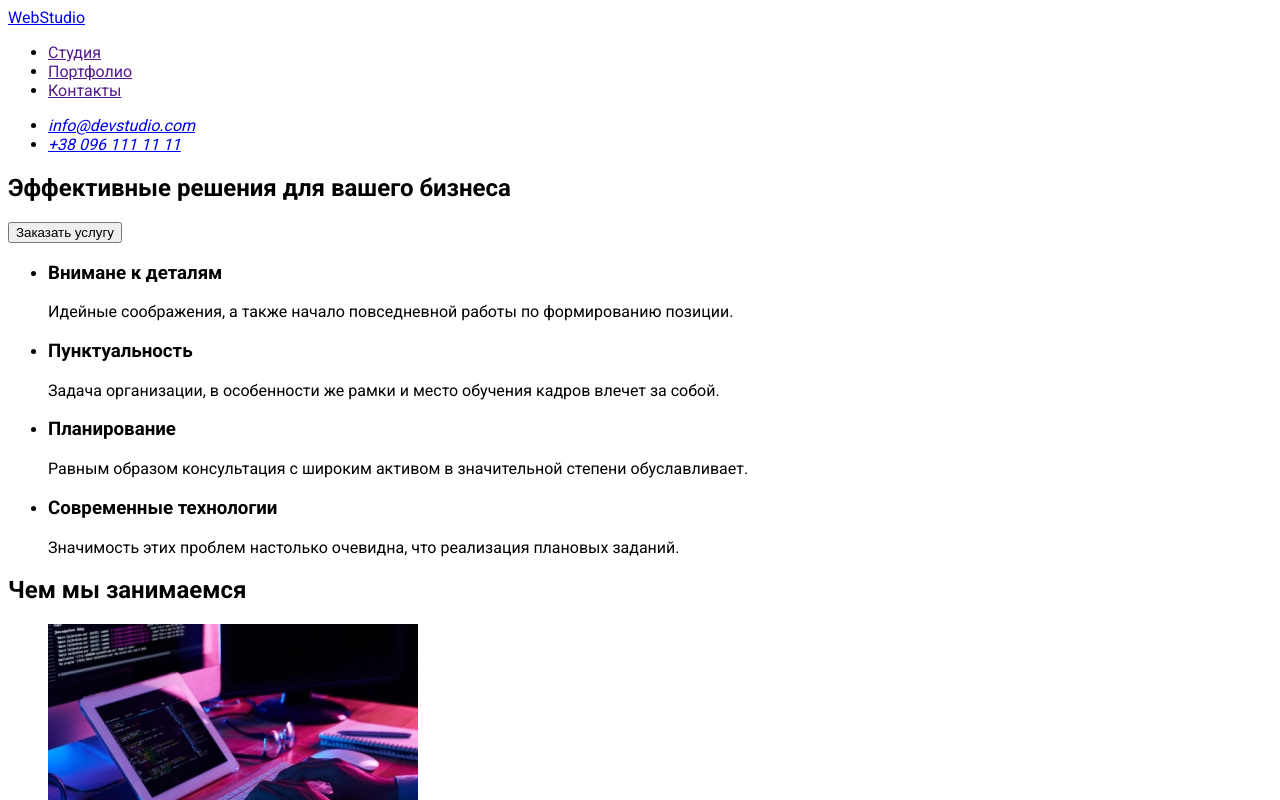
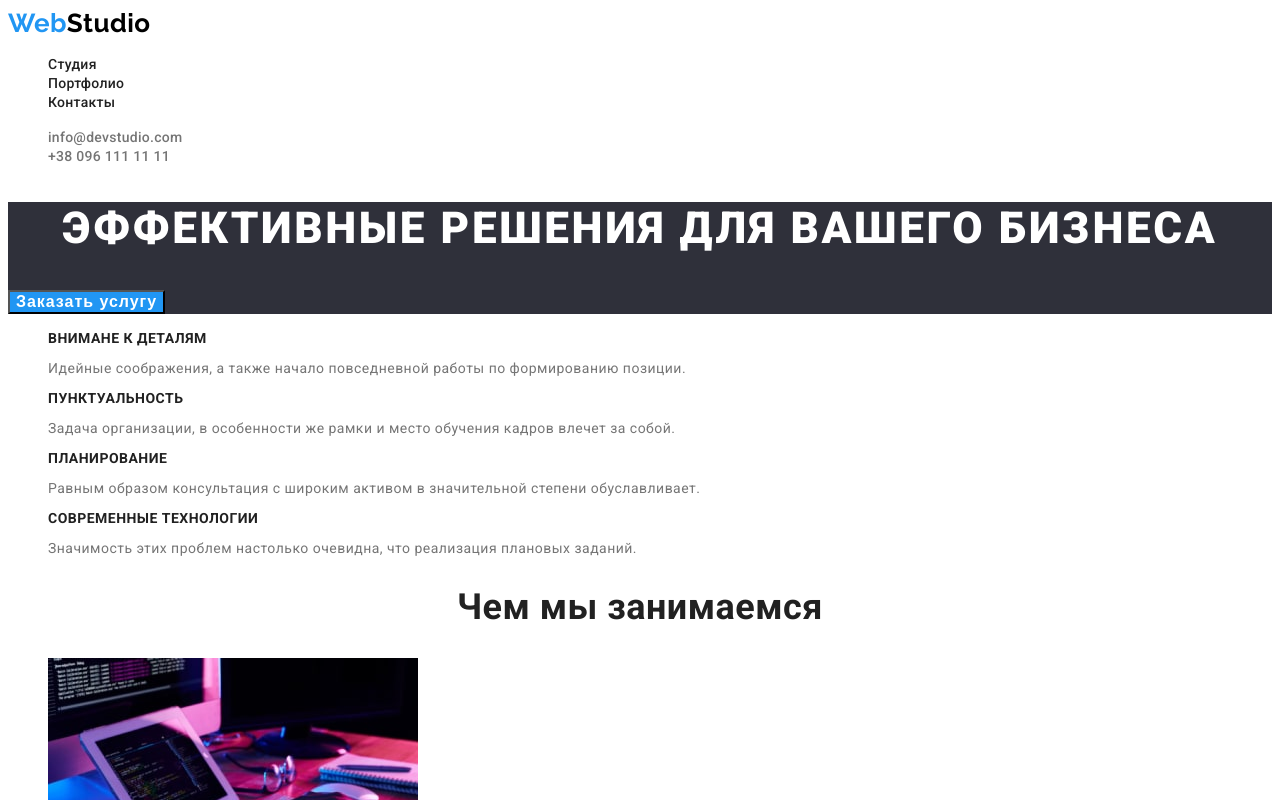
Before and after one commit to canon318i/goit-markup-hw-02, a plain HTML site: page index.html in a window 1280 px wide. Shown: the top 800 px of the page. Drawn offline with Linux system fonts and the light colour scheme.

Commit message:
Adds completed css for index.html

```diff
--- a/css/styles.css
+++ b/css/styles.css
@@ -1,11 +1,168 @@
 :root {
-  --primary-header-color: #212121
-  --secondary-header-color: #000000
-  --primary-text-color: #757575
-  --secondary-text-color: #
+  --primary-header-color: #212121;
+  --secondary-header-color: #ffffff;
+  --primary-text-color: #757575;
+  --secondary-text-color: #ffffff;
+  --alt-bkg-color: #f5f4fa;
+  --hero-footer-color: #2f303a;
+  --accent-color: #2196f3;
+  --logo-black: #000000;
+  --logo-white: #ffffff;
 }
 
 body {
-  font-family: 'Raleway', sans-serif;
   font-family: 'Roboto', sans-serif;
+  font-style: normal;
+  font-weight: 400;
+  letter-spacing: 0.03em;
+  background-color: #ffffff;
 }
+
+/* Глобальные */
+.link {
+  text-decoration: none;
+  font-style: inherit;
+}
+.list {
+  list-style: none;
+}
+.logo {
+  font-family: Raleway;
+  font-weight: 700;
+  font-size: 26px;
+  line-height: cal(31/26);
+}
+.address {
+  font-style: inherit;
+}
+/* Шапка */
+
+.header-logo {
+  color: var(--logo-black);
+}
+
+.header-logo-accent {
+  color: var(--accent-color);
+}
+
+.header-nav-link {
+  font-weight: 500;
+  font-size: 14px;
+  line-height: cal (16/14);
+  letter-spacing: 0.02em;
+  color: var(--primary-header-color);
+}
+.header-nav-link:hover,
+.header-nav-link:focus {
+  color: var(--accent-color);
+}
+
+.header-contact-link {
+  font-weight: 500;
+  font-size: 14px;
+  line-height: cal (16/14);
+  letter-spacing: 0.02em;
+  color: var(--primary-text-color);
+}
+.header-contact-link:hover,
+.header-contact-link:focus {
+  color: var(--accent-color);
+}
+
+/* Герой */
+.hero-section {
+  background-color: var(--hero-footer-color);
+}
+
+.hero-hdr {
+  font-weight: 900;
+  font-size: 44px;
+  line-height: cal(60/44);
+  text-align: center;
+  letter-spacing: 0.06em;
+  text-transform: uppercase;
+  color: var(--secondary-text-color);
+}
+
+.hero-btn {
+  font-weight: 700;
+  font-size: 16px;
+  line-height: cal(30/16);
+  text-align: center;
+  letter-spacing: 0.06em;
+  color: var(--secondary-header-color);
+  background-color: var(--accent-color);
+  cursor: pointer;
+}
+
+/* Особенности */
+.skills-item-header {
+  font-weight: 700;
+  font-size: 14px;
+  line-height: cal(16/14);
+  text-transform: uppercase;
+  color: var(--primary-header-color);
+}
+
+.skills-item-text {
+  font-size: 14px;
+  line-height: cal(24/14);
+  color: var(--primary-text-color);
+}
+
+/* Чем мы занимаемся */
+
+.mission-header,
+.team-header {
+  font-weight: 700;
+  font-size: 36px;
+  line-height: cal(42/36);
+  text-align: center;
+  color: var(--primary-header-color);
+}
+
+.team-section {
+  background-color: var(--alt-bkg-color);
+}
+.team-item-header {
+  font-weight: 500;
+  font-size: 16px;
+  line-height: cal(19/16);
+  text-align: center;
+  color: var(--primary-header-color);
+}
+
+.team-item-text {
+  font-size: 16px;
+  line-height: cal(19/16);
+  text-align: center;
+  color: var(--primary-text-color);
+}
+
+.footer {
+  background-color: var(--hero-footer-color);
+}
+
+.footer-logo {
+  color: var(--logo-white);
+}
+
+.footer-logo .footer-logo-accent {
+  color: var(--accent-color);
+}
+
+.footer-address {
+  font-size: 14px;
+  line-height: cal(24/14);
+  color: var(--secondary-text-color);
+}
+
+.footer-link {
+  font-size: 14px;
+  line-height: cal(24/14);
+  color: rgba(255, 255, 255, 0.6);
+}
+.footer-link:hover,
+.footer-lin:focus {
+  color: var(--accent-color);
+}
--- a/index.html
+++ b/index.html
@@ -6,26 +6,45 @@
     <meta name="viewport" content="width=device-width, initial-scale=1.0" />
     <title>WebStudio - Main</title>
     <link rel="stylesheet" href="./css/styles.css" />
-    <link rel="preconnect" href="https://fonts.googleapis.com">
-    <link rel="preconnect" href="https://fonts.gstatic.com" crossorigin>
-    <link href="https://fonts.googleapis.com/css2?family=Raleway:wght@700&family=Roboto:wght@400;500;700&display=swap" rel="stylesheet">
+    <link rel="preconnect" href="https://fonts.googleapis.com" />
+    <link rel="preconnect" href="https://fonts.gstatic.com" crossorigin />
+    <link
+      href="https://fonts.googleapis.com/css2?family=Raleway:wght@700&family=Roboto:wght@400;500;700;900&display=swap"
+      rel="stylesheet"
+    />
   </head>
 
   <body>
     <!-- Шапка -->
-    <header>
-      <nav>
-        <a href="/" lang="en">WebStudio</a>
-        <ul>
-          <li><a href="">Студия</a></li>
-          <li><a href="">Портфолио</a></li>
-          <li><a href="">Контакты</a></li>
+    <header class="header">
+      <nav class="header-nav">
+        <a class="logo header-logo link" href="/" lang="en"
+          ><span class="header-logo-accent">Web</span>Studio</a
+        >
+        <ul class="header-nav-list list">
+          <li class="header-nav-item">
+            <a class="header-nav-link link" href="">Студия</a>
+          </li>
+          <li class="header-nav-item">
+            <a class="header-nav-link link" href="">Портфолио</a>
+          </li>
+          <li class="header-nav-item">
+            <a class="header-nav-link link" href="">Контакты</a>
+          </li>
         </ul>
       </nav>
-      <address>
-        <ul>
-          <li><a href="email:info@devstudio.com">info@devstudio.com</a></li>
-          <li><a href="tel:+380961111111">+38 096 111 11 11</a></li>
+      <address class="address">
+        <ul class="header-contact-list list">
+          <li class="header-contact-item">
+            <a class="header-contact-link link" href="email:info@devstudio.com"
+              >info@devstudio.com</a
+            >
+          </li>
+          <li class="header-contact-item">
+            <a class="header-contact-link link" href="tel:+380961111111"
+              >+38 096 111 11 11</a
+            >
+          </li>
         </ul>
       </address>
     </header>
@@ -33,66 +52,71 @@
     <!-- Контент -->
     <main>
       <!-- Герой -->
-      <section>
-        <h1>Эффективные решения для вашего бизнеса</h1>
-        <button type="button">Заказать услугу</button>
+      <section class="hero-section">
+        <h1 class="hero-hdr">Эффективные решения для вашего бизнеса</h1>
+        <button type="button" class="hero-btn btn">Заказать услугу</button>
       </section>
+
       <!-- Особенности -->
-      <section>
-        <h2 hidden>Особенности</h2>
-        <ul>
-          <li>
-            <h3>Внимане к деталям</h3>
-            <p>
+      <section class="skills-section">
+        <h2 class="" hidden>Особенности</h2>
+        <ul class="skills-list list">
+          <li class="skills-item">
+            <h3 class="skills-item-header">Внимане к деталям</h3>
+            <p class="skills-item-text">
               Идейные соображения, а также начало повседневной работы по
               формированию позиции.
             </p>
           </li>
-          <li>
-            <h3>Пунктуальность</h3>
-            <p>
+          <li class="skills-item">
+            <h3 class="skills-item-header">Пунктуальность</h3>
+            <p class="skills-item-text">
               Задача организации, в особенности же рамки и место обучения кадров
               влечет за собой.
             </p>
           </li>
-          <li>
-            <h3>Планирование</h3>
-            <p>
+          <li class="skills-item">
+            <h3 class="skills-item-header">Планирование</h3>
+            <p class="skills-item-text">
               Равным образом консультация с широким активом в значительной
               степени обуславливает.
             </p>
           </li>
-          <li>
-            <h3>Современные технологии</h3>
-            <p>
+          <li class="skills-item">
+            <h3 class="skills-item-header">Современные технологии</h3>
+            <p class="skills-item-text">
               Значимость этих проблем настолько очевидна, что реализация
               плановых заданий.
             </p>
           </li>
         </ul>
       </section>
+
       <!-- Чем мы занимаемся -->
-      <section>
-        <h2>Чем мы занимаемся</h2>
-        <ul>
-          <li>
+      <section class="mission-section">
+        <h2 class="mission-header">Чем мы занимаемся</h2>
+        <ul class="mission-list list">
+          <li class="mission-item">
             <img
+              class="mission-img"
               src="./images/mission-img-1.jpg"
               alt="Выполняет верстку по блок-схеме для десктора и планшета"
               width="370"
               height="294"
             />
           </li>
-          <li>
+          <li class="mission-item">
             <img
+              class="mission-img"
               src="./images/mission-img-2.jpg"
               alt="Просматривает адаптивную верстку на ноутбуке"
               width="370"
               height="294"
             />
           </li>
-          <li>
+          <li class="mission-item">
             <img
+              class="mission-img"
               src="./images/mission-img-3.jpg"
               alt="Работает с цветовой картой"
               width="370"
@@ -102,60 +126,74 @@
         </ul>
       </section>
       <!-- Наша команда -->
-      <section>
-        <h2>Наша команда</h2>
-        <ul>
-          <li>
+      <section class="team-section">
+        <h2 class="team-header">Наша команда</h2>
+        <ul class="team-list list">
+          <li class="team-item">
             <img
+              class="team-img"
               src="/images/team-img-1.jpg"
               alt="парень улыбается"
               width="270"
               height="260"
             />
-            <h3>Игорь Демьяненко</h3>
-            <p lang="en">Product Designer</p>
+            <h3 class="team-item-header">Игорь Демьяненко</h3>
+            <p class="team-item-text" lang="en">Product Designer</p>
           </li>
-          <li>
+          <li class="team-item">
             <img
+              class="team-img"
               src="/images/team-img-2.jpg"
               alt="девушка улыбается"
               width="270"
               height="260"
             />
-            <h3>Ольга Репина</h3>
-            <p lang="en">Frontend Developer</p>
+            <h3 class="team-item-header">Ольга Репина</h3>
+            <p class="team-item-text" lang="en">Frontend Developer</p>
           </li>
-          <li>
+          <li class="team-item">
             <img
+              class="team-img"
               src="/images/team-img-3.jpg"
               alt="парень улыбается"
               width="270"
               height="260"
             />
-            <h3>Николай Тарасов</h3>
-            <p lang="en">Marketing</p>
+            <h3 class="team-item-header">Николай Тарасов</h3>
+            <p class="team-item-text" lang="en">Marketing</p>
           </li>
-          <li>
+          <li class="team-item">
             <img
+              class="team-img"
               src="/images/team-img-4.jpg"
               alt="парень улыбается"
               width="270"
               height="260"
             />
-            <h3>Михаил Ермаков</h3>
-            <p lang="en">UI Designer</p>
+            <h3 class="team-item-header">Михаил Ермаков</h3>
+            <p class="team-item-text" lang="en">UI Designer</p>
           </li>
         </ul>
       </section>
     </main>
 
     <!-- Подвал -->
-    <footer>
-      <a href="/" lang="en">WebStudio</a>
-      <p>г. Киев, пр-т Леси Украинки, 26</p>
-      <ul>
-        <li><a href="email:info@devstudio.com">info@devstudio.com</a></li>
-        <li><a href="tel:+380961111111">+38 096 111 11 11</a></li>
+    <footer class="footer">
+      <a href="/" lang="en" class="logo footer-logo link"
+        ><span class="footer-logo-accent">Web</span>Studio</a
+      >
+      <p class="footer-address">г. Киев, пр-т Леси Украинки, 26</p>
+      <ul class="footer-list list">
+        <li class="footer-item">
+          <a class="footer-link link" href="email:info@devstudio.com"
+            >info@devstudio.com
+          </a>
+        </li>
+        <li class="footer-item">
+          <a class="footer-link link" href="tel:+380961111111"
+            >+38 096 111 11 11
+          </a>
+        </li>
       </ul>
     </footer>
   </body>
```
